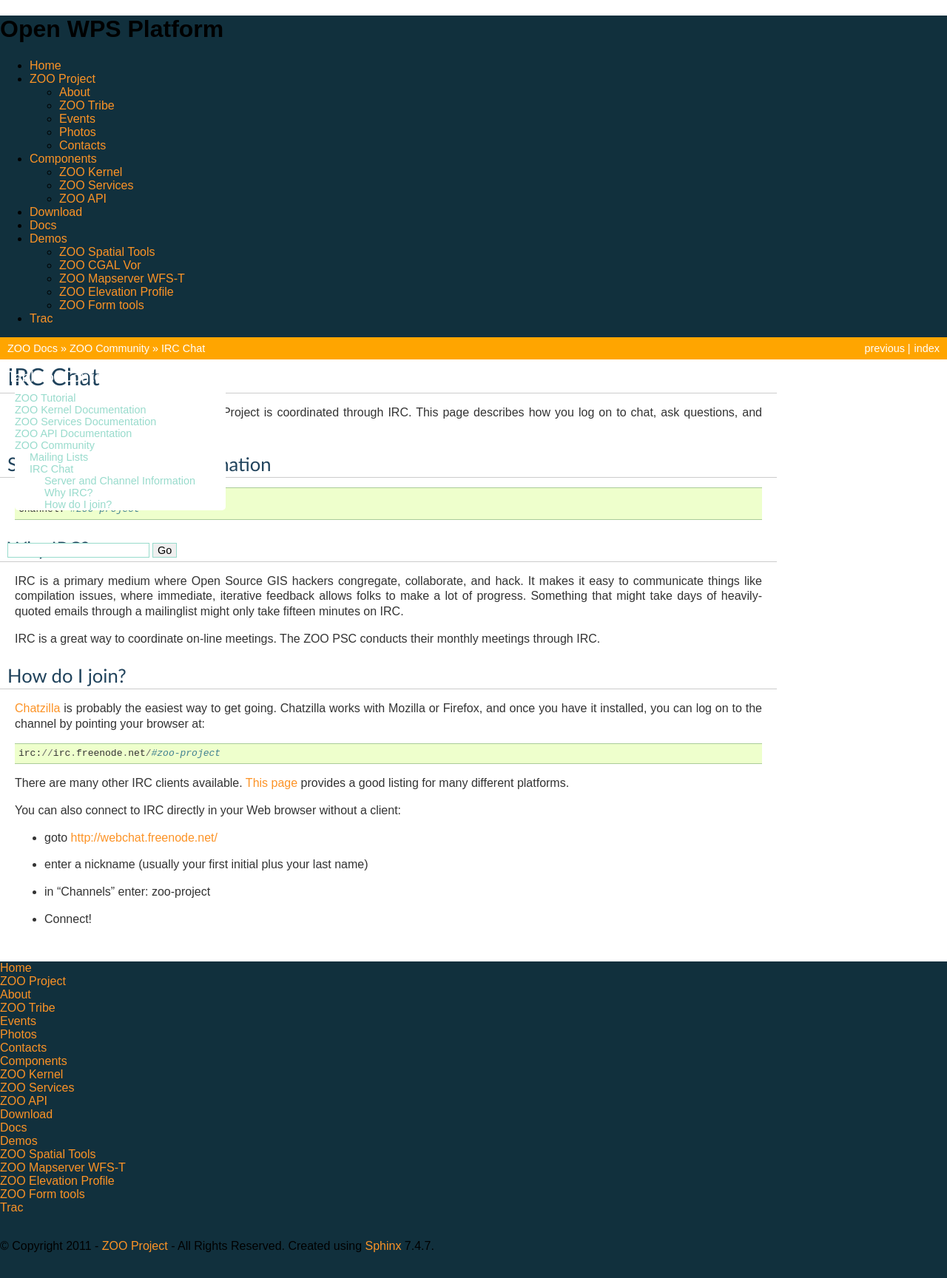
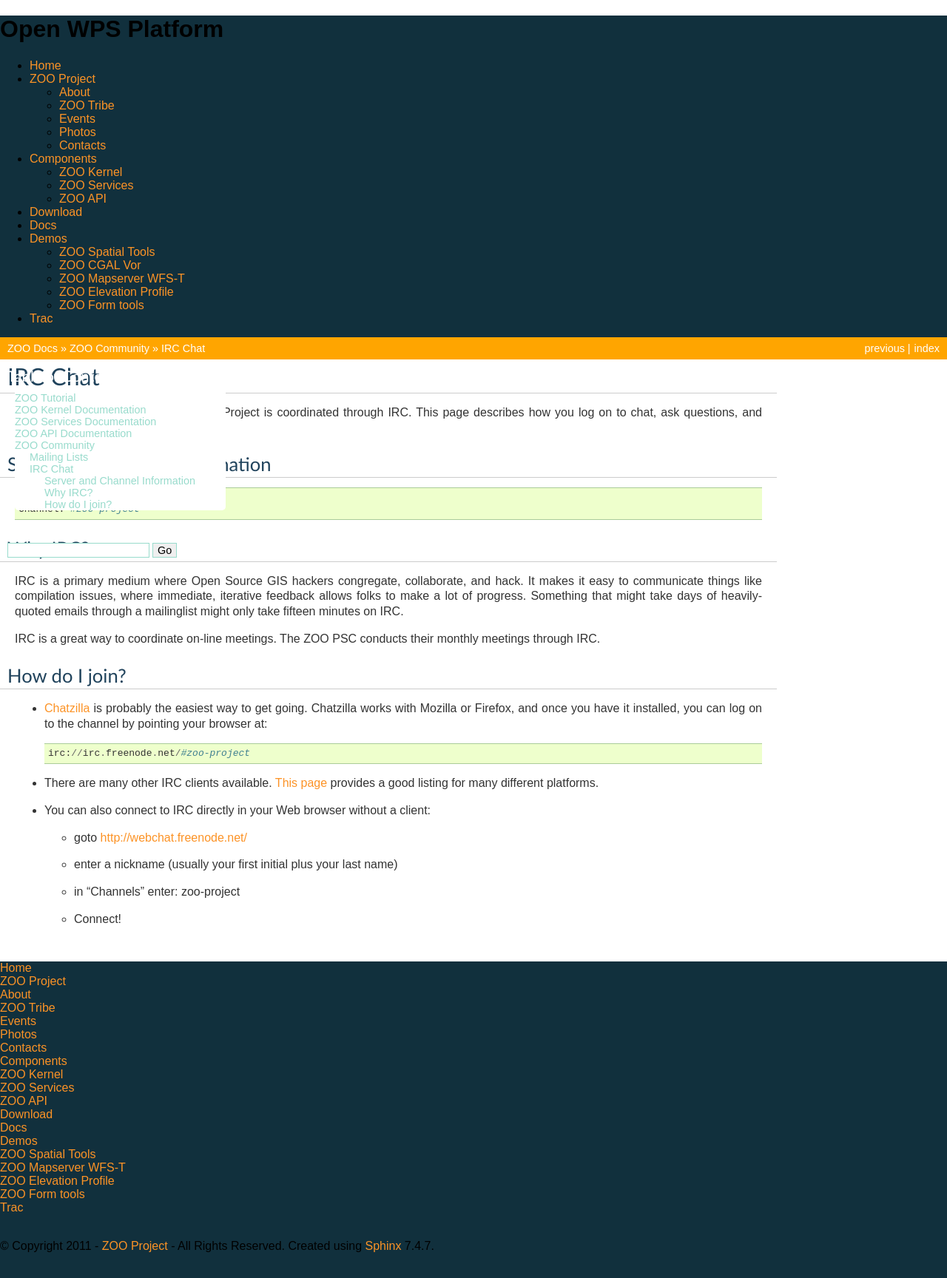
Before and after one commit to PublicaMundi/zoo-project, a Sphinx documentation site: the page built from docs/community/irc.txt, in a window 1280 px wide. Shown: the whole page at 74% size. Built offline with Sphinx 7.4.7, drawn with Linux system fonts in a browser that asks for light colours.

```diff
--- a/docs/community/irc.txt
+++ b/docs/community/irc.txt
@@ -30,18 +30,18 @@ monthly meetings through IRC.
 How do I join?
 --------------
 
-`Chatzilla <http://chatzilla.hacksrus.com/>`__ is
+- `Chatzilla <http://chatzilla.hacksrus.com/>`__ is
   probably the easiest way to get going. Chatzilla works with Mozilla or
   Firefox, and once you have it installed, you can log on to the channel by
   pointing your browser at::
 
     irc://irc.freenode.net/#zoo-project
 
-There are many other IRC clients available. `This page
+- There are many other IRC clients available. `This page
   <http://tikiwiki.org/ConnectingToIrc>`__ provides a good listing for many
   different platforms.
 
-You can also connect to IRC directly in your Web browser without a client:
+- You can also connect to IRC directly in your Web browser without a client:
 
   - goto http://webchat.freenode.net/
   - enter a nickname (usually your first initial plus your last name)
```
Lines whose indentation alone changed are shown as unchanged.
